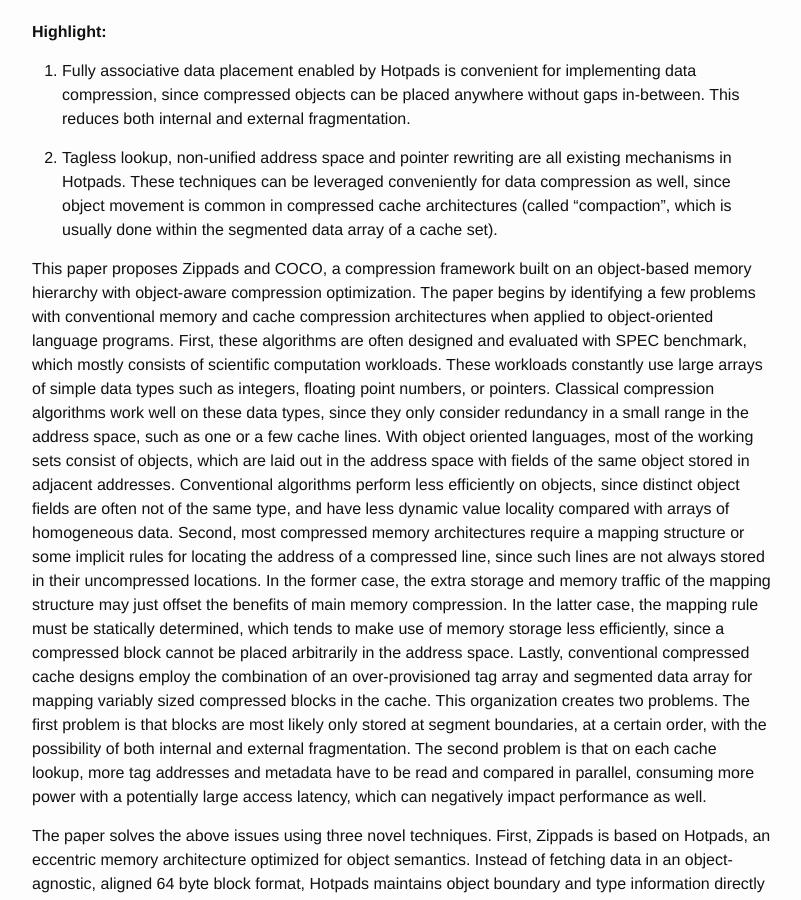
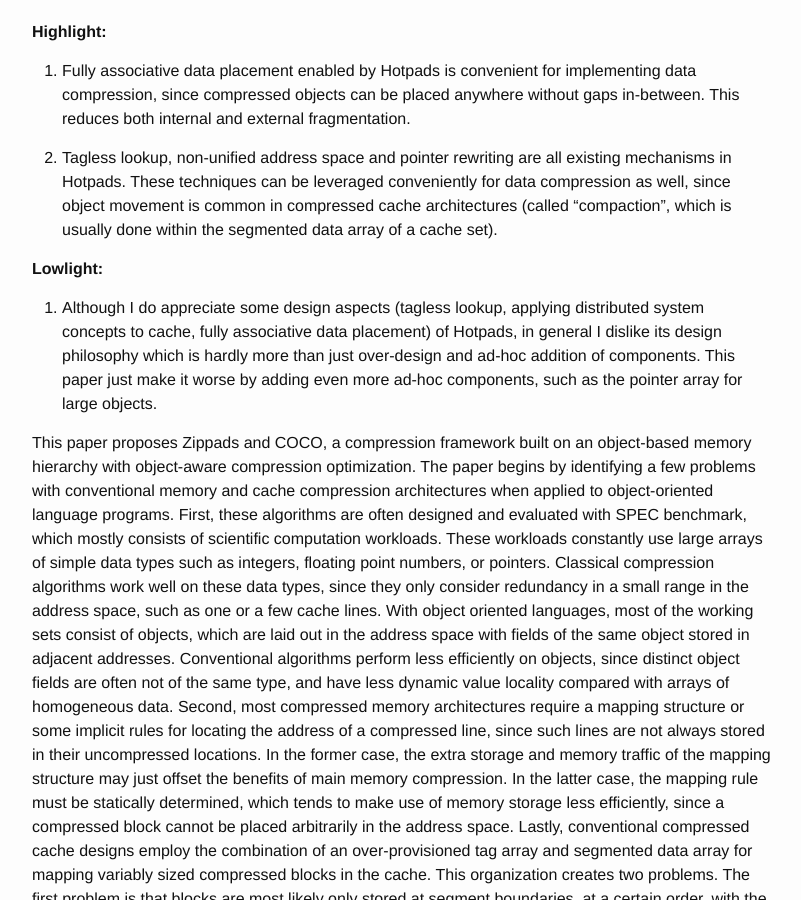
Before and after one commit to wangziqi2013/wangziqi2013.github.io, a Jekyll site: the page built from _posts/2020-07-11-zippads-coco.markdown, in a window 1280 px wide and 900 px high, scrolled down 514 px. Shown: the whole window, without its empty margins (238-1039 px from the left). Built offline with Jekyll 4.4.1, drawn with Linux system fonts in a browser that asks for light colours.

Commit message:
Adding lowlight

```diff
--- a/_posts/2020-07-11-zippads-coco.markdown
+++ b/_posts/2020-07-11-zippads-coco.markdown
@@ -22,7 +22,12 @@ version_mgmt:
    can be leveraged conveniently for data compression as well, since object movement is common in compressed cache
    architectures (called "compaction", which is usually done within the segmented data array of a cache set).
 
+**Lowlight:**
 
+1. Although I do appreciate some design aspects (tagless lookup, applying distributed system concepts to cache, fully
+   associative data placement) of Hotpads, in general I dislike its design philosophy which is hardly more
+   than just over-design and ad-hoc addition of components. This paper just make it worse by adding even more ad-hoc
+   components, such as the pointer array for large objects.
 
 
 This paper proposes Zippads and COCO, a compression framework built on an object-based memory hierarchy with object-aware
```
